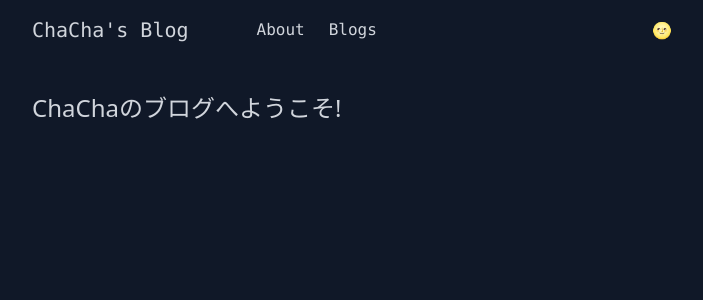
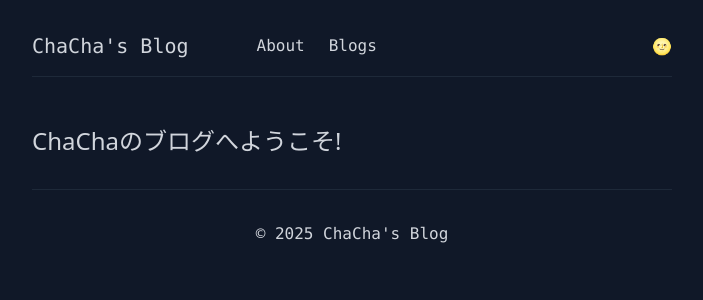
Before and after one commit to ChaChaCha777/my-mdx-blog, a Next.js app: page / in a window 1280 px wide. Shown: the top 300 px of the page, without its empty margins (288-991 px from the left). Built offline with nearby package versions, Linux system fonts and the light colour scheme; no server answers.

Commit message:
フッター追加 ヘッダー下に横線を追加

```diff
--- a/app/layout.js
+++ b/app/layout.js
@@ -36,7 +36,9 @@ export default async function RootLayout({ children }) {
               <main className="mt-12">
                 {children}
               </main>
-              <footer></footer>
+              <footer className="flex justify-center py-8 my-4 border-t border-t-gray-800 font-mono">
+                &copy; 2025 ChaCha's Blog
+              </footer>
             </CookiesProviderClient>
           </body>
         </html>
--- a/components/header.js
+++ b/components/header.js
@@ -6,7 +6,7 @@ import useServerDarkMode from "@/hooks/use-server-dark-mode"
 async function Header() {
     const theme = await useServerDarkMode()
     return (
-        <header className="flex justify-between md:items-center mt-4">
+        <header className="flex justify-between md:items-center mt-4 py-4 border-b border-b-gray-200 dark:border-b-gray-800">
           <div className="flex items-center md:space-x-12">
             <div className="hidden md:block">
               <Link href="/" className="text-xl font-mono">ChaCha's Blog</Link>
```
